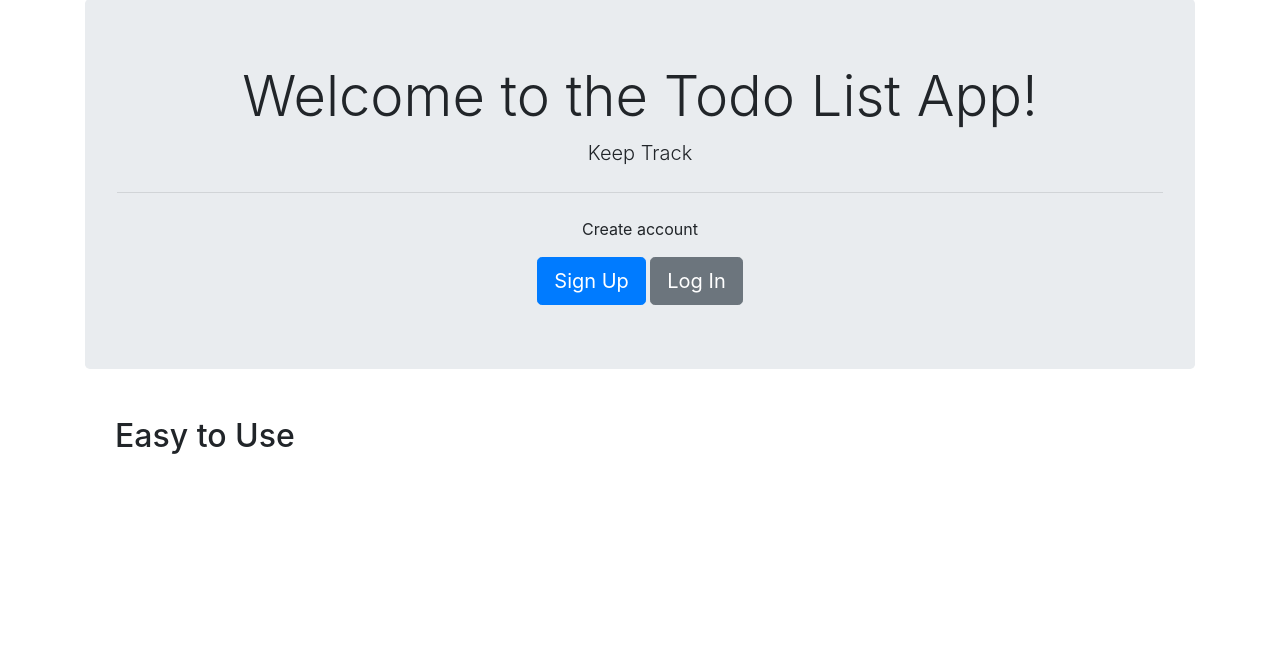
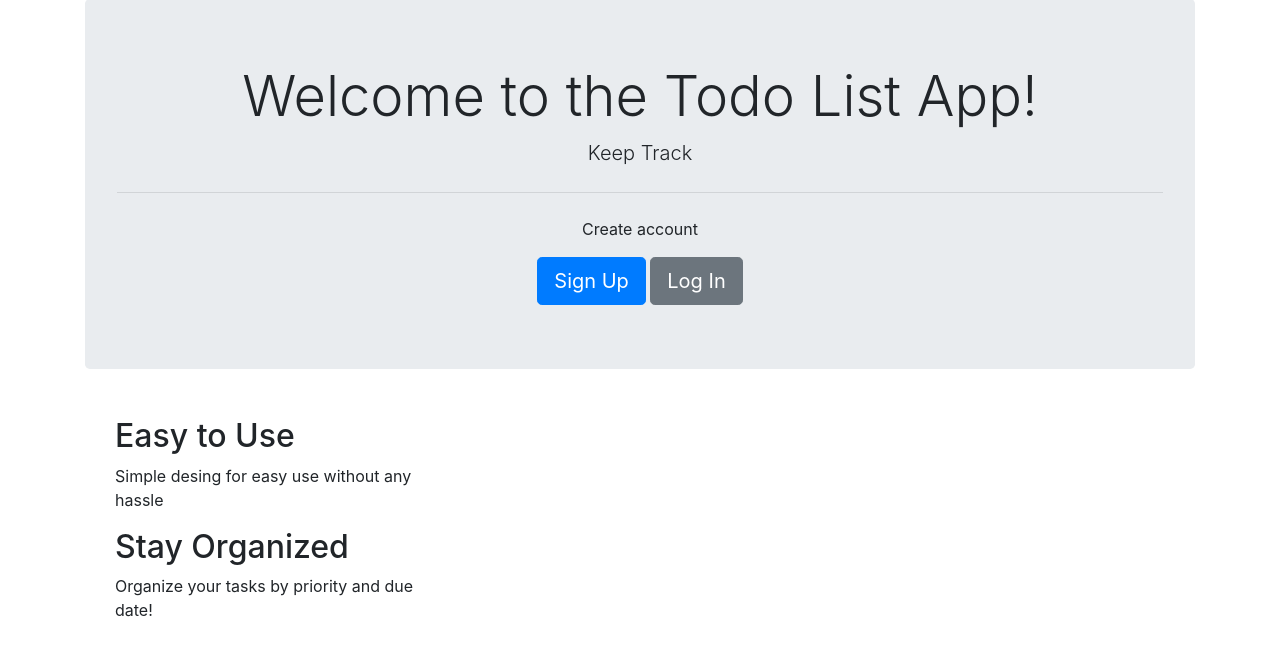
Before and after one commit to Seafzz/todo, a Django app: page / in a window 1280 px wide. Shown: the part 113-769 px from the top of the page. Run offline with Django 5.2, Linux system fonts and the light colour scheme; some libraries are stand-ins or nearby versions.

Commit message:
added div stay organized inside feature

```diff
--- a/tasks/templates/tasks/home.html
+++ b/tasks/templates/tasks/home.html
@@ -29,8 +29,11 @@
 <div class="container mt-5">
     <div class="col-lg-4">
         <h2>Easy to Use</h2>
-
-
+        <p>Simple desing for easy use without any hassle</p>
+    </div>
+    <div class="col-lg-4">
+        <h2>Stay Organized</h2>
+        <p>Organize your tasks by priority and due date!</p>
     </div>
 </div>
 {% endblock %}
```
